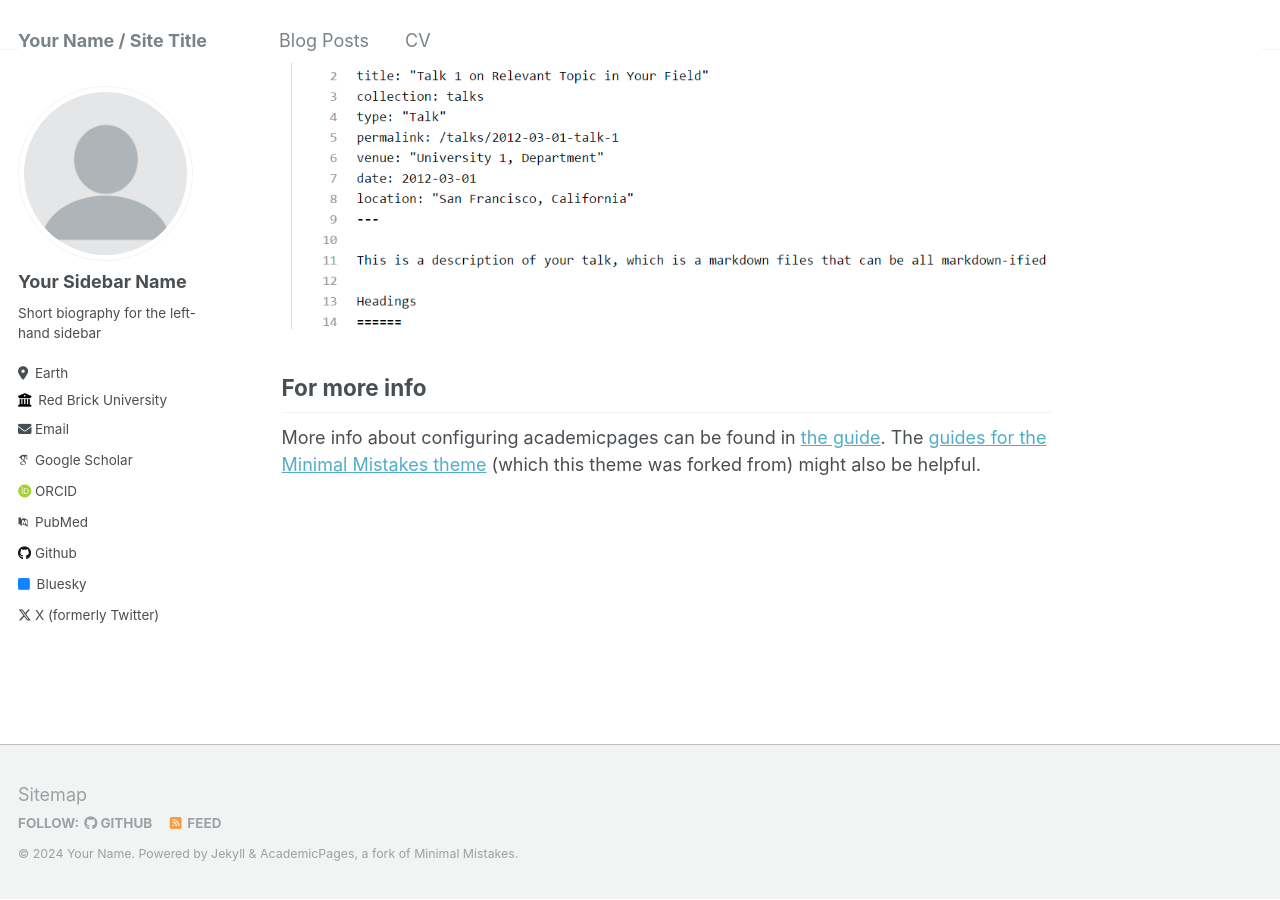
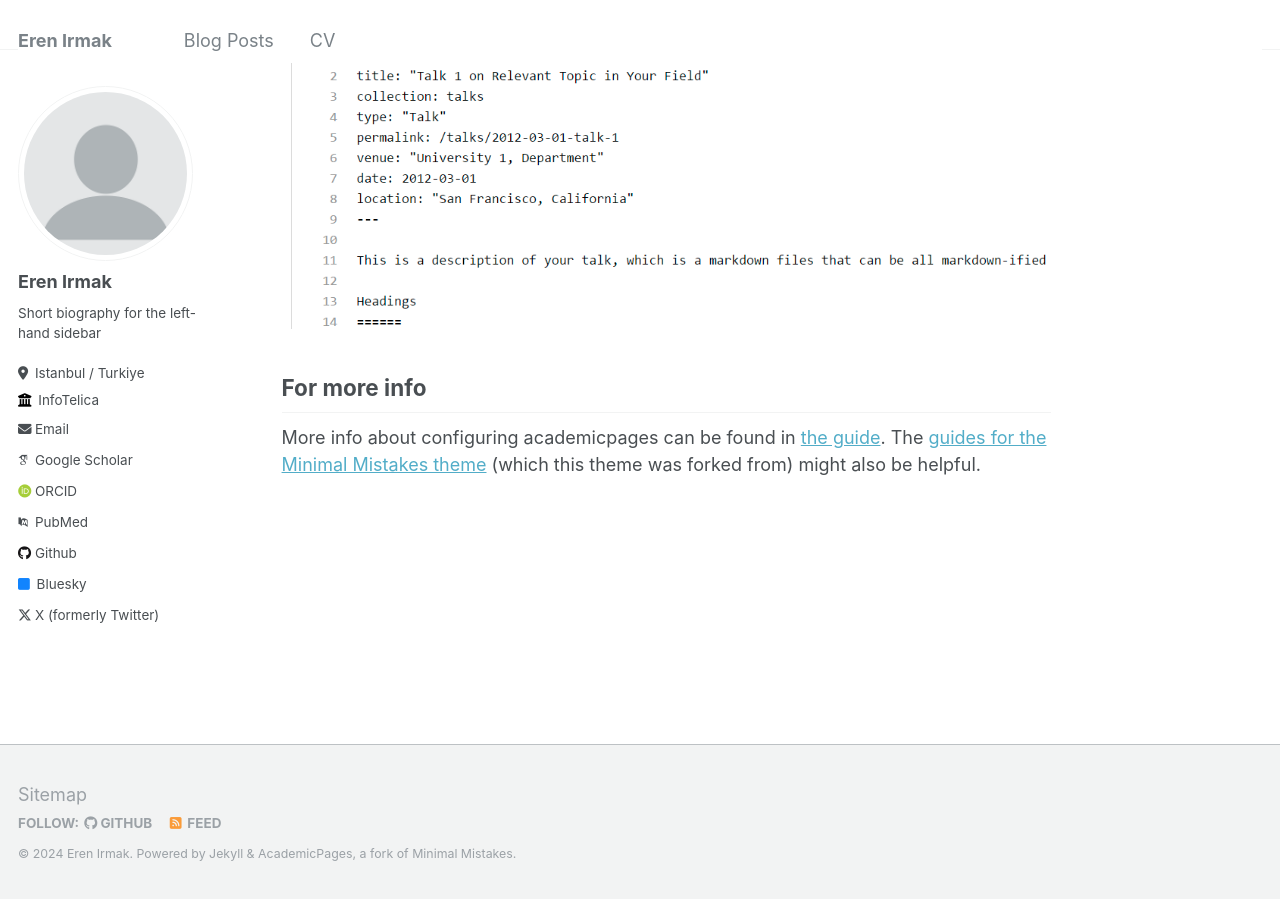
Before and after one commit to erenirmak/erenirmak.github.io, a Jekyll site: the page built from _pages/about.md, in a window 1280 px wide and 900 px high, scrolled down 2612 px. Built offline with Jekyll 4.4.1, drawn with Linux system fonts in a browser that asks for light colours; some web fonts are replaced.

Commit message:
Update _config.yml

```diff
--- a/_config.yml
+++ b/_config.yml
@@ -8,13 +8,13 @@
 
 # Basic Site Settings
 locale                   : "en-US"
-title                    : "Your Name / Site Title"
+title                    : "Eren Irmak"
 title_separator          : "-"
-name                     : &name "Your Name"
-description              : &description "personal description"
-url                      : https://academicpages.github.io # the base hostname & protocol for your site e.g. "https://mmistakes.github.io"
+name                     : &name "Eren Irmak"
+description              : &description "Cognitive Sciences, MA"
+url                      : https://erenirmak.github.io # the base hostname & protocol for your site e.g. "https://mmistakes.github.io"
 baseurl                  : "" # the subpath of your site, e.g. "/blog"
-repository               : "academicpages/academicpages.github.io"
+repository               : "erenirmak/erenirmak.github.io"
 
 # Site Author - The following control what appear as part of the author content on the side bar.
 #               If a field is blank the icon and link will not appear, otherwise it will be shown.
@@ -22,11 +22,11 @@ repository               : "academicpages/academicpages.github.io"
 author:
   # Biographic information
   avatar           : "profile.png"
-  name             : "Your Sidebar Name"
+  name             : "Eren Irmak"
   pronouns         : # example: "she/her"
   bio              : "Short biography for the left-hand sidebar"
-  location         : "Earth"
-  employer         : "Red Brick University"
+  location         : "Istanbul / Turkiye"
+  employer         : "InfoTelica"
   uri              : # URL
   email            : "none@example.org"
 
@@ -42,7 +42,7 @@ author:
   bitbucket        : # Username - Update with your username on the site
   codepen          : # Username
   dribbble         : # Username
-  github           : "academicpages"
+  github           : "erenirmak"
   kaggle           : # Username
   stackoverflow    : # User number or user number and name (i.e., use "1" or "1/jeff-atwood")
 
```
